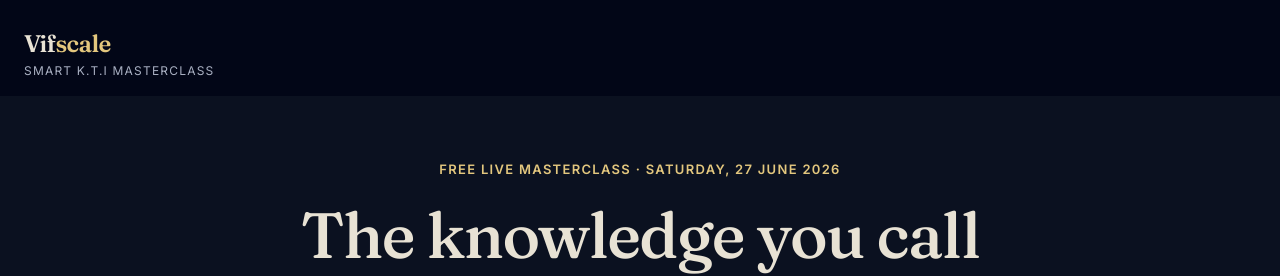
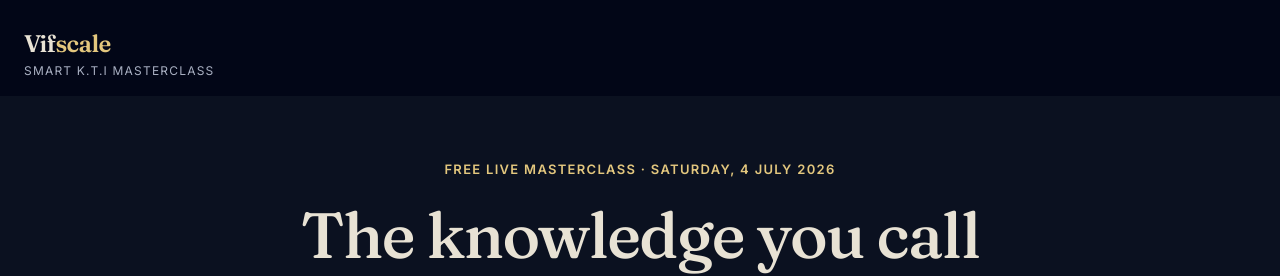
Before and after one commit to reuben200/kti-webinar, a React (Vite) app: page / in a window 1280 px wide. Shown: the top 276 px of the page. Built offline with nearby package versions, Linux system fonts and the light colour scheme; no server answers.

Commit message:
Update masterclass date to 4 July 2026

```diff
--- a/src/components/Hero.jsx
+++ b/src/components/Hero.jsx
@@ -13,7 +13,7 @@ export default function Hero() {
           className="text-[13px] font-semibold tracking-widest uppercase text-gold-soft mb-5 opacity-0 animate-fadeUp"
           style={{ animationDelay: '0.05s' }}
         >
-          Free Live Masterclass · Saturday, 27 June 2026
+          Free Live Masterclass · Saturday, 4 July 2026
         </div>
 
         <h1
```
